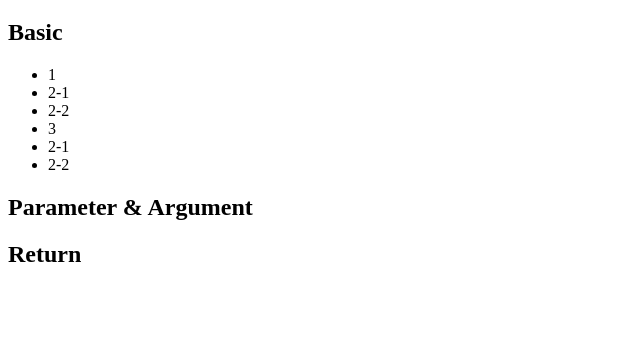
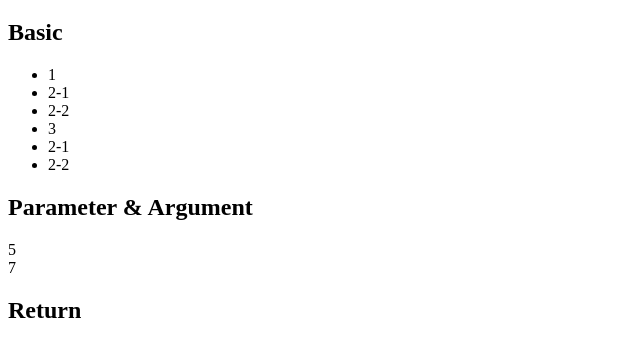
Before and after one commit to mkwkw/WEB1, a plain HTML site: page ex9.html in a window 1280 px wide. Shown: the part 61-418 px from the top of the page, without its empty margins (0-640 px from the left). Drawn offline with Linux system fonts and the light colour scheme.

Commit message:
Argument

```diff
--- a/ex9.html
+++ b/ex9.html
@@ -20,6 +20,13 @@
       </script>
     </ul>
     <h2>Parameter & Argument</h2>
+    <script>
+      function sum(a, b){
+        document.write(a+b+'<br>');
+      }
+      sum(2,3);
+      sum(3,4);
+    </script>
     <h2>Return</h2>
   </body>
 </html>
```
